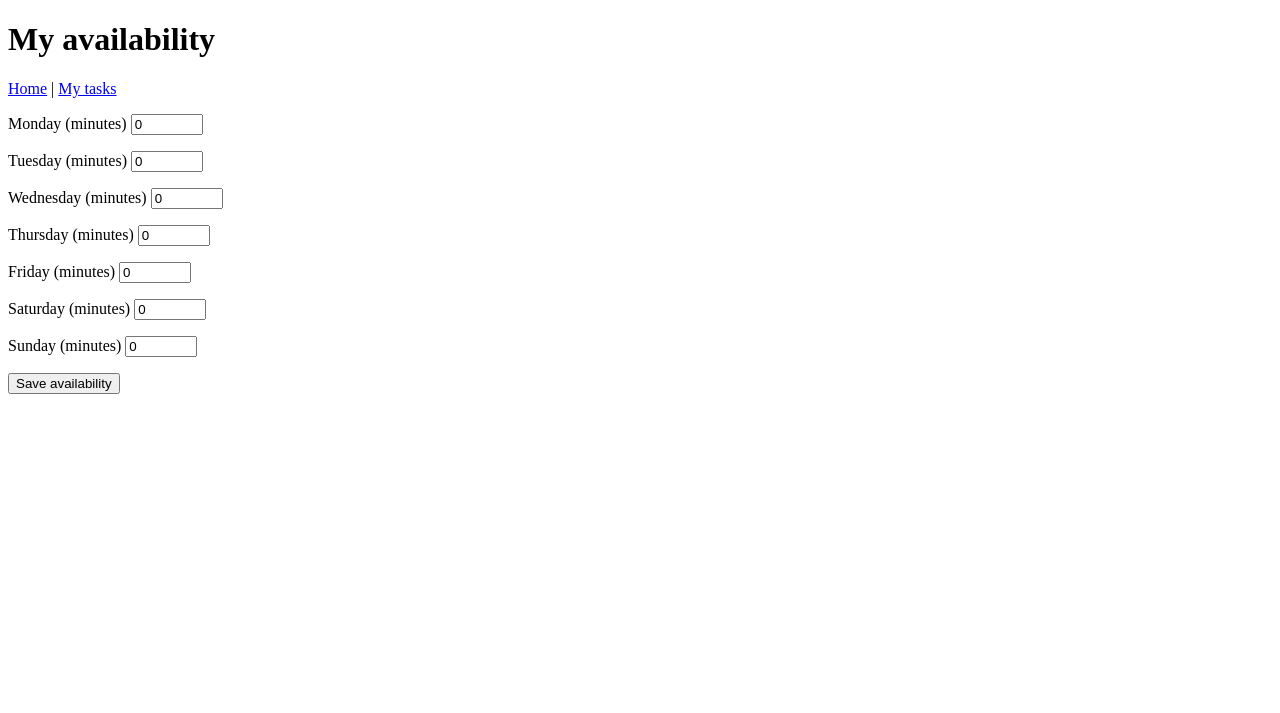
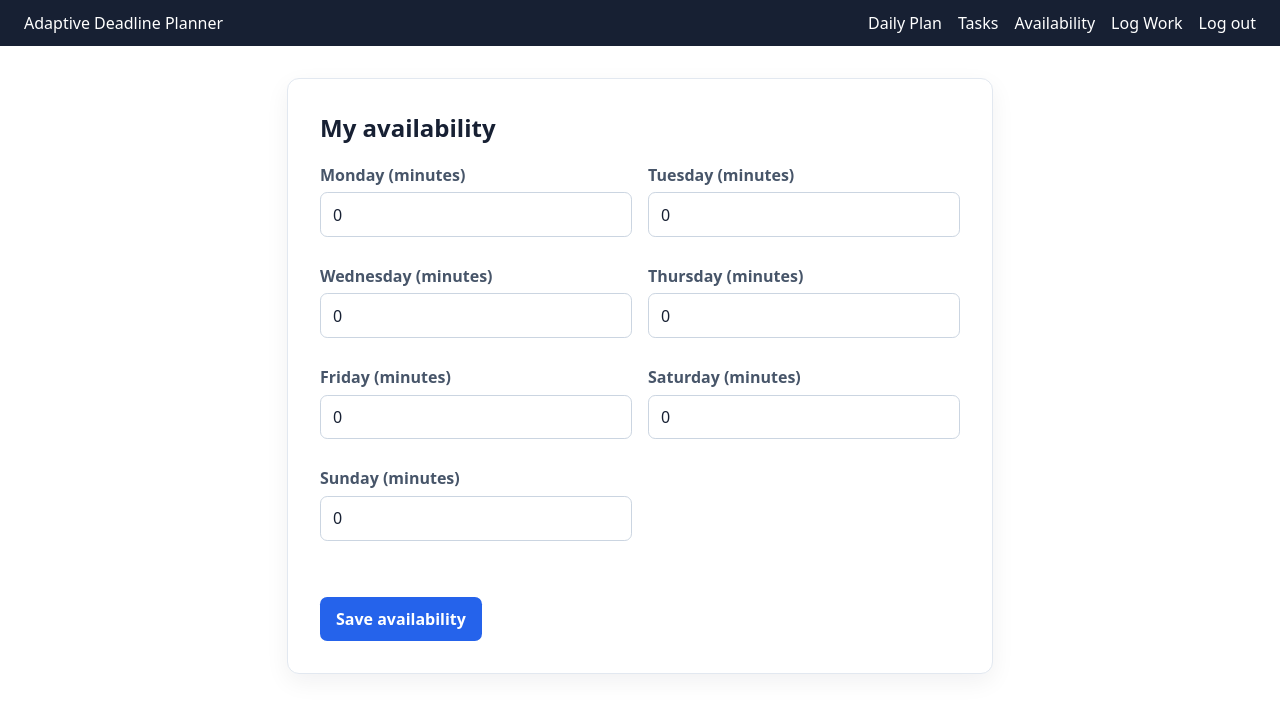
Before and after one commit to RyanVolkin/adaptive-deadline-planner, a Flask app: page /availability in a window 1280 px wide. Shown: the top 713 px of the page. Run offline with Flask 3, Linux system fonts and the light colour scheme; the visitor is signed in with stand-in values (Sample User, id 1); data that the repository does not hold is empty; parts of the project's set-up code (start-up, migrations or seed data) failed here and were passed over; some libraries are stand-ins or nearby versions.

Commit message:
updated UI

```diff
--- a/app/routes/tasks.py
+++ b/app/routes/tasks.py
@@ -61,6 +61,7 @@ def list_tasks():
     )
 
 
+
 @tasks_bp.route("/new", methods=["GET", "POST"])
 def create_task():
     if request.method == "POST":
--- /dev/null
+++ b/app/static/css/style.css
@@ -0,0 +1,278 @@
+:root {
+  --color-brand: #172033;
+  --color-primary: #2563eb;
+  --color-primary-hover: #1d4ed8;
+  --color-text: #172033;
+  --color-muted: #64748b;
+  --color-subtle-text: #475569;
+  --color-background: #f8fafc;
+  --color-surface: #fff;
+  --color-border: #e2e8f0;
+  --color-border-strong: #cbd5e1;
+  --color-success-background: #ecfdf5;
+  --color-success-border: #a7f3d0;
+  --color-success-text: #065f46;
+  --color-danger: #b91c1c;
+  --color-danger-background: #fef2f2;
+  --color-danger-border: #fecaca;
+  --shadow-card: 0 8px 24px rgba(15, 23, 42, 0.06);
+}
+
+body {
+  color: var(--color-text);
+  font-family: system-ui, sans-serif;
+  margin: 0;
+}
+
+main {
+  margin: 2rem auto;
+  max-width: 70rem;
+  padding: 0 1.5rem;
+}
+
+.form-card {
+  max-width: 40rem;
+}
+.form-card form {
+  display: flex;
+  flex-direction: column;
+  gap: 1rem;
+}
+.form-card form label {
+  color: var(--color-subtle-text);
+  display: block;
+  font-weight: 600;
+}
+
+.form-card form input:not([type="hidden"]),
+.form-card form select {
+  background: var(--color-surface);
+  border: 1px solid var(--color-border-strong);
+  border-radius: 0.45rem;
+  box-sizing: border-box;
+  color: var(--color-text);
+  display: block;
+  font: inherit;
+  margin-top: 0.4rem;
+  padding: 0.65rem 0.75rem;
+  width: 100%;
+}
+
+.form-card form input:focus,
+.form-card form select:focus {
+  border-color: var(--color-primary);
+  box-shadow: 0 0 0 3px rgba(37, 99, 235, 0.15);
+  outline: none;
+}
+
+button {
+  background: var(--color-primary);
+  border: 0;
+  border-radius: 0.45rem;
+  color: var(--color-surface);
+  cursor: pointer;
+  font: inherit;
+  font-weight: 700;
+  padding: 0.7rem 1rem;
+  align-self: flex-start;
+  flex: 0 0 auto;
+}
+
+button:hover,
+button:focus {
+  background: var(--color-primary-hover);
+}
+
+button.btn-danger {
+  background: var(--color-danger);
+}
+
+button.btn-danger:hover,
+button.btn-danger:focus {
+  background: #991b1b;
+}
+
+.form-card {
+  background: var(--color-surface);
+  border: 1px solid var(--color-border);
+  border-radius: 0.75rem;
+  box-shadow: var(--shadow-card);
+  margin: 0 auto;
+  padding: clamp(1.25rem, 4vw, 2rem);
+}
+
+.form-card h1 {
+  margin-top: 0;
+}
+
+.form-card form p {
+  margin: 0 0 1rem;
+}
+
+.form-actions {
+  align-items: center;
+  display: flex;
+  gap: 1rem;
+  margin-top: 1.5rem;
+}
+
+.form-actions a {
+  color: var(--color-primary);
+  text-decoration: none;
+}
+
+.form-actions a:hover,
+.form-actions a:focus {
+  text-decoration: underline;
+}
+
+.form-errors,
+.error {
+  background: var(--color-danger-background);
+  border: 1px solid var(--color-danger-border);
+  border-radius: 0.45rem;
+  color: var(--color-danger);
+  margin: 0 0 1.25rem;
+  padding: 0.75rem 1rem;
+}
+
+.form-errors {
+  padding-left: 2rem;
+}
+
+.availability-grid {
+  display: grid;
+  gap: 0.75rem 1rem;
+  grid-template-columns: repeat(2, minmax(0, 1fr));
+}
+
+.availability-grid p {
+  margin: 0;
+}
+
+.tasks-page {
+  max-width: 100%;
+}
+
+.tasks-header {
+  align-items: end;
+  display: flex;
+  gap: 1rem;
+  justify-content: space-between;
+  margin-bottom: 1.5rem;
+}
+
+.tasks-header h1 {
+  font-size: clamp(1.75rem, 3vw, 2.25rem);
+  margin: 0 0 0.35rem;
+}
+
+.tasks-header p {
+  color: var(--color-muted);
+  margin: 0;
+}
+
+.add-task {
+  background: var(--color-primary);
+  border-radius: 0.5rem;
+  color: var(--color-surface);
+  font-weight: 700;
+  padding: 0.7rem 1rem;
+  text-decoration: none;
+  white-space: nowrap;
+}
+
+.add-task:hover,
+.add-task:focus {
+  background: var(--color-primary-hover);
+}
+
+.flash-message {
+  background: var(--color-success-background);
+  border: 1px solid var(--color-success-border);
+  border-radius: 0.5rem;
+  color: var(--color-success-text);
+  margin: 0 0 1.25rem;
+  padding: 0.75rem 1rem;
+}
+
+.table-card {
+  background: var(--color-surface);
+  border: 1px solid var(--color-border);
+  border-radius: 0.75rem;
+  box-shadow: var(--shadow-card);
+  overflow-x: auto;
+}
+
+table {
+  border-collapse: collapse;
+  min-width: 930px;
+  width: 100%;
+}
+
+th,
+td {
+  border-bottom: 1px solid var(--color-border);
+  padding: 0.9rem 0.8rem;
+  text-align: left;
+  white-space: nowrap;
+}
+
+th {
+  background: var(--color-background);
+  color: var(--color-subtle-text);
+  font-size: 0.75rem;
+  letter-spacing: 0.04em;
+  text-transform: uppercase;
+}
+
+tbody tr:last-child td {
+  border-bottom: 0;
+}
+
+tbody tr:hover {
+  background: var(--color-background);
+}
+
+td:first-child {
+  color: var(--color-text);
+  font-weight: 700;
+  white-space: normal;
+}
+
+td:nth-child(4),
+td:nth-child(9) {
+  font-weight: 600;
+}
+
+td:nth-child(8) {
+  color: var(--color-primary);
+  font-weight: 700;
+}
+
+td:last-child a {
+  color: var(--color-primary);
+  text-decoration: none;
+}
+
+td:last-child a:hover,
+td:last-child a:focus {
+  text-decoration: underline;
+}
+
+.empty-state {
+  background: var(--color-background);
+  border: 1px dashed var(--color-border-strong);
+  border-radius: 0.75rem;
+  padding: 3rem 1.5rem;
+  text-align: center;
+}
+
+.empty-state h2 {
+  margin: 0 0 0.5rem;
+}
+
+.empty-state p {
+  color: var(--color-muted);
+  margin: 0 0 1.25rem;
+}
--- a/app/templates/availability.html
+++ b/app/templates/availability.html
@@ -1,23 +1,26 @@
-<!doctype html>
-<html lang="en">
-<meta name="viewport" content="width=device-width, initial-scale=1">
+{% extends "base.html" %}
 
-<title>My availability</title>
+{% block title %}My availability{% endblock %}
+
+{% block content %}
+<section class="form-card">
 <h1>My availability</h1>
-<p><a href="{{ url_for('index') }}">Home</a> | <a href="{{ url_for('tasks.list_tasks') }}">My tasks</a></p>
 {% for message in get_flashed_messages() %}<p role="status">{{ message }}</p>{% endfor %}
 {% if errors %}
-<ul role="alert">
+<ul class="form-errors" role="alert">
   {% for message in errors.values() %}<li>{{ message }}</li>{% endfor %}
 </ul>
 {% endif %}
 
 <form method="post">
   <input type="hidden" name="csrf_token" value="{{ session.csrf_token }}">
+  <div class="availability-grid">
   {% for day in weekdays %}
   {% set key = 'minutes_' ~ loop.index0 %}
-  <p><label>{{ day }} (minutes) <input type="number" name="{{ key }}" value="{{ data.get(key, 0) }}" min="0" max="1440" step="1" required></label></p>
+  <p><label for="{{ key }}">{{ day }} (minutes)</label><input id="{{ key }}" type="number" name="{{ key }}" value="{{ data.get(key, 0) }}" min="0" max="1440" step="1" required></p>
   {% endfor %}
-  <button type="submit">Save availability</button>
+  </div>
+  <div class="form-actions"><button type="submit">Save availability</button></div>
 </form>
-</html>
+</section>
+{% endblock %}
--- /dev/null
+++ b/app/templates/base.html
@@ -0,0 +1,66 @@
+<!doctype html>
+<html lang="en">
+<head>
+  <meta charset="utf-8">
+  <meta name="viewport" content="width=device-width, initial-scale=1">
+  <title>{% block title %}Adaptive Deadline Planner{% endblock %}</title>
+  <link rel="stylesheet" href="{{ url_for('static', filename='css/style.css') }}">
+</head>
+<body>
+  <header class="top-bar">
+    <a href="{{ url_for('index') }}">Adaptive Deadline Planner</a>
+    <nav aria-label="Main navigation">
+      {% if session.get('user_id') %}
+      <a href="{{ url_for('index') }}">Daily Plan</a>
+      <a href="{{ url_for('tasks.list_tasks') }}">Tasks</a>
+      <a href="{{ url_for('availability.edit_availability') }}">Availability</a>
+      <a href="{{ url_for('tasks.list_tasks') }}">Log Work</a>
+      <form action="{{ url_for('auth.logout') }}" method="post">
+        <button type="submit">Log out</button>
+      </form>
+      {% else %}
+      <a href="{{ url_for('auth.login') }}">Log in</a>
+      <a href="{{ url_for('auth.register') }}">Register</a>
+      {% endif %}
+    </nav>
+  </header>
+  <main>
+    {% block content %}{% endblock %}
+  </main>
+</body>
+</html>
+<style>
+
+.top-bar {
+  align-items: center;
+  background: var(--color-brand);
+  color: var(--color-surface);
+  display: flex;
+  justify-content: space-between;
+  padding: 0.75rem 1.5rem;
+}
+
+.top-bar a {
+  color: var(--color-surface);
+  text-decoration: none;
+}
+
+.top-bar nav {
+  align-items: center;
+  display: flex;
+  gap: 1rem;
+}
+
+.top-bar form {
+  margin: 0;
+}
+
+.top-bar button {
+  background: transparent;
+  border: 0;
+  color: var(--color-surface);
+  cursor: pointer;
+  font: inherit;
+  padding: 0;
+}
+</style>
```
Also changed, not shown: app/templates/auth.html (+8 -12 lines), app/templates/index.html (+5 -7 lines), app/templates/task_delete.html (+10 -6 lines), app/templates/task_error.html (+9 -6 lines), app/templates/task_form.html (+18 -15 lines), app/templates/tasks.html (+22 -13 lines).
